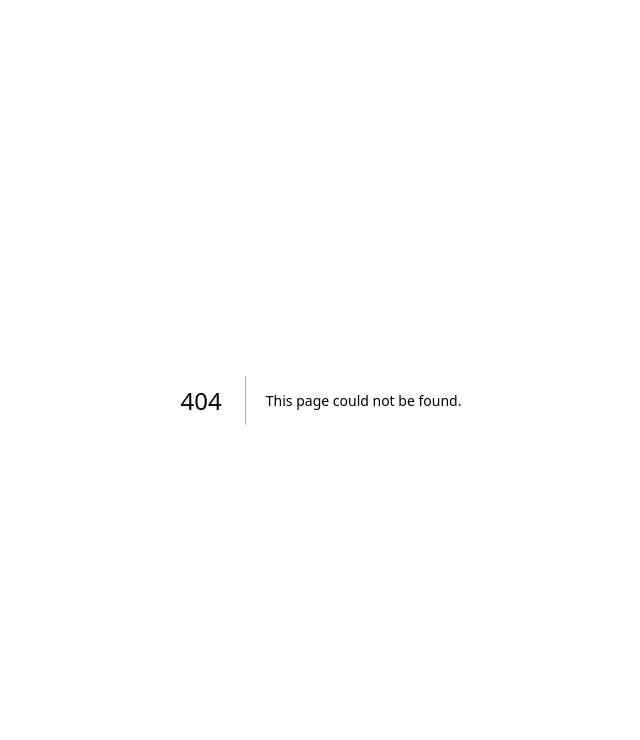
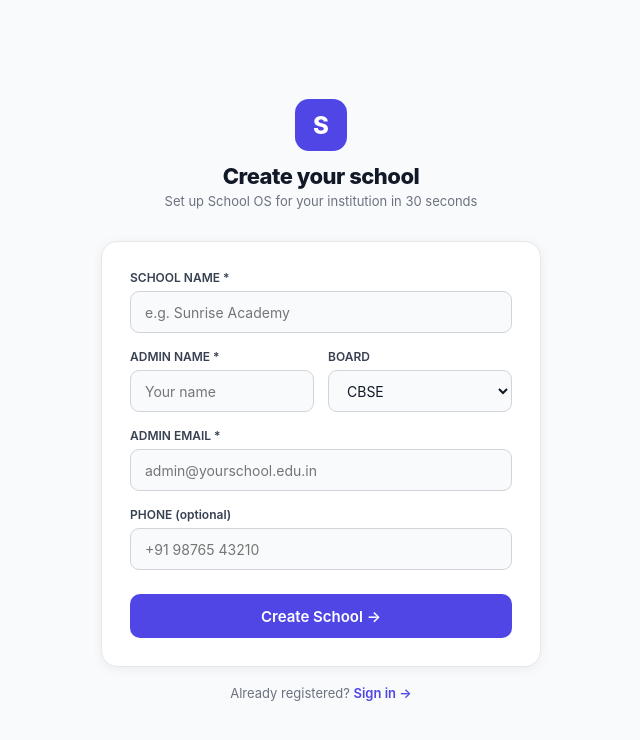
Before and after one commit to PranixQuick/School-OS, a Next.js app: page /register in a window 1280 px wide. Before the commit this address had no page. Shown: the top 740 px of the page, without its empty margins (319-959 px from the left). Built offline with nearby package versions, Linux system fonts and the light colour scheme.

Commit message:
Create page.tsx

```diff
--- /dev/null
+++ b/app/register/page.tsx
@@ -0,0 +1,113 @@
+'use client';
+
+import { useState, FormEvent } from 'react';
+import { useRouter } from 'next/navigation';
+
+export default function RegisterPage() {
+  const router = useRouter();
+  const [form, setForm] = useState({
+    school_name: '', admin_email: '', admin_name: '',
+    contact_phone: '', board: 'CBSE',
+  });
+  const [loading, setLoading] = useState(false);
+  const [error, setError] = useState('');
+  const [success, setSuccess] = useState<{ school: string; password: string } | null>(null);
+
+  function set(k: keyof typeof form, v: string) { setForm(p => ({ ...p, [k]: v })); }
+
+  async function handleRegister(e: FormEvent) {
+    e.preventDefault();
+    setLoading(true); setError('');
+
+    try {
+      const res = await fetch('/api/schools/create', {
+        method: 'POST',
+        headers: { 'Content-Type': 'application/json' },
+        body: JSON.stringify(form),
+      });
+      const data = await res.json() as { error?: string; school?: { name: string }; login?: { password: string } };
+
+      if (!res.ok) { setError(data.error ?? 'Registration failed'); return; }
+
+      setSuccess({ school: data.school?.name ?? form.school_name, password: data.login?.password ?? 'admin@123' });
+    } catch { setError('Network error. Please try again.');
+    } finally { setLoading(false); }
+  }
+
+  const inputStyle = {
+    width: '100%', height: 42, borderRadius: 9, border: '1px solid #D1D5DB',
+    background: '#F9FAFB', fontSize: 14, padding: '0 14px', outline: 'none',
+    fontFamily: 'inherit', color: '#111827', boxSizing: 'border-box' as const,
+  };
+  const labelStyle = { display: 'block', fontSize: 12, fontWeight: 600, color: '#374151', marginBottom: 6 } as const;
+
+  return (
+    <div style={{ minHeight: '100vh', background: '#F9FAFB', display: 'flex', alignItems: 'center', justifyContent: 'center', fontFamily: '-apple-system, BlinkMacSystemFont, "Segoe UI", sans-serif', padding: '24px' }}>
+      <div style={{ width: '100%', maxWidth: 440 }}>
+
+        <div style={{ textAlign: 'center', marginBottom: 32 }}>
+          <div style={{ width: 52, height: 52, borderRadius: 14, background: '#4F46E5', display: 'flex', alignItems: 'center', justifyContent: 'center', margin: '0 auto 12px', fontSize: 24, fontWeight: 800, color: '#fff' }}>S</div>
+          <div style={{ fontSize: 22, fontWeight: 800, color: '#111827', letterSpacing: '-0.5px' }}>Create your school</div>
+          <div style={{ fontSize: 13, color: '#6B7280', marginTop: 4 }}>Set up School OS for your institution in 30 seconds</div>
+        </div>
+
+        <div style={{ background: '#fff', borderRadius: 16, border: '1px solid #E5E7EB', padding: '28px', boxShadow: '0 2px 12px rgba(0,0,0,0.06)' }}>
+
+          {success ? (
+            <div style={{ textAlign: 'center' }}>
+              <div style={{ width: 56, height: 56, borderRadius: '50%', background: '#DCFCE7', display: 'flex', alignItems: 'center', justifyContent: 'center', margin: '0 auto 16px', fontSize: 26 }}>✓</div>
+              <div style={{ fontSize: 18, fontWeight: 700, color: '#111827', marginBottom: 8 }}>{success.school} is ready!</div>
+              <div style={{ fontSize: 14, color: '#6B7280', marginBottom: 20 }}>Your school has been created and configured with demo data.</div>
+              <div style={{ background: '#F0FDF4', border: '1px solid #BBF7D0', borderRadius: 10, padding: '14px 16px', fontSize: 13, color: '#374151', marginBottom: 20, textAlign: 'left' }}>
+                <strong>Login credentials:</strong><br />
+                Email: {form.admin_email}<br />
+                Password: {success.password}
+              </div>
+              <button onClick={() => router.push('/login')} style={{ width: '100%', height: 44, borderRadius: 10, border: 'none', background: '#4F46E5', color: '#fff', fontSize: 15, fontWeight: 600, cursor: 'pointer', fontFamily: 'inherit' }}>
+                Go to Login →
+              </button>
+            </div>
+          ) : (
+            <>
+              {error && <div style={{ background: '#FEF2F2', border: '1px solid #FECACA', borderRadius: 8, padding: '10px 14px', fontSize: 13, color: '#991B1B', marginBottom: 18 }}>{error}</div>}
+
+              <form onSubmit={handleRegister}>
+                <div style={{ marginBottom: 16 }}>
+                  <label style={labelStyle}>SCHOOL NAME *</label>
+                  <input required style={inputStyle} value={form.school_name} onChange={e => set('school_name', e.target.value)} placeholder="e.g. Sunrise Academy" />
+                </div>
+                <div style={{ display: 'grid', gridTemplateColumns: '1fr 1fr', gap: 14, marginBottom: 16 }}>
+                  <div>
+                    <label style={labelStyle}>ADMIN NAME *</label>
+                    <input required style={inputStyle} value={form.admin_name} onChange={e => set('admin_name', e.target.value)} placeholder="Your name" />
+                  </div>
+                  <div>
+                    <label style={labelStyle}>BOARD</label>
+                    <select style={inputStyle} value={form.board} onChange={e => set('board', e.target.value)}>
+                      {['CBSE','ICSE','IB','State','Cambridge'].map(b => <option key={b} value={b}>{b}</option>)}
+                    </select>
+                  </div>
+                </div>
+                <div style={{ marginBottom: 16 }}>
+                  <label style={labelStyle}>ADMIN EMAIL *</label>
+                  <input required type="email" style={inputStyle} value={form.admin_email} onChange={e => set('admin_email', e.target.value)} placeholder="admin@yourschool.edu.in" />
+                </div>
+                <div style={{ marginBottom: 24 }}>
+                  <label style={labelStyle}>PHONE (optional)</label>
+                  <input style={inputStyle} value={form.contact_phone} onChange={e => set('contact_phone', e.target.value)} placeholder="+91 98765 43210" />
+                </div>
+                <button type="submit" disabled={loading} style={{ width: '100%', height: 44, borderRadius: 10, border: 'none', background: loading ? '#818CF8' : '#4F46E5', color: '#fff', fontSize: 15, fontWeight: 600, cursor: loading ? 'not-allowed' : 'pointer', fontFamily: 'inherit' }}>
+                  {loading ? 'Creating school...' : 'Create School →'}
+                </button>
+              </form>
+            </>
+          )}
+        </div>
+
+        <div style={{ textAlign: 'center', marginTop: 18, fontSize: 13, color: '#6B7280' }}>
+          Already registered? <a href="/login" style={{ color: '#4F46E5', fontWeight: 600, textDecoration: 'none' }}>Sign in →</a>
+        </div>
+      </div>
+    </div>
+  );
+}
```
